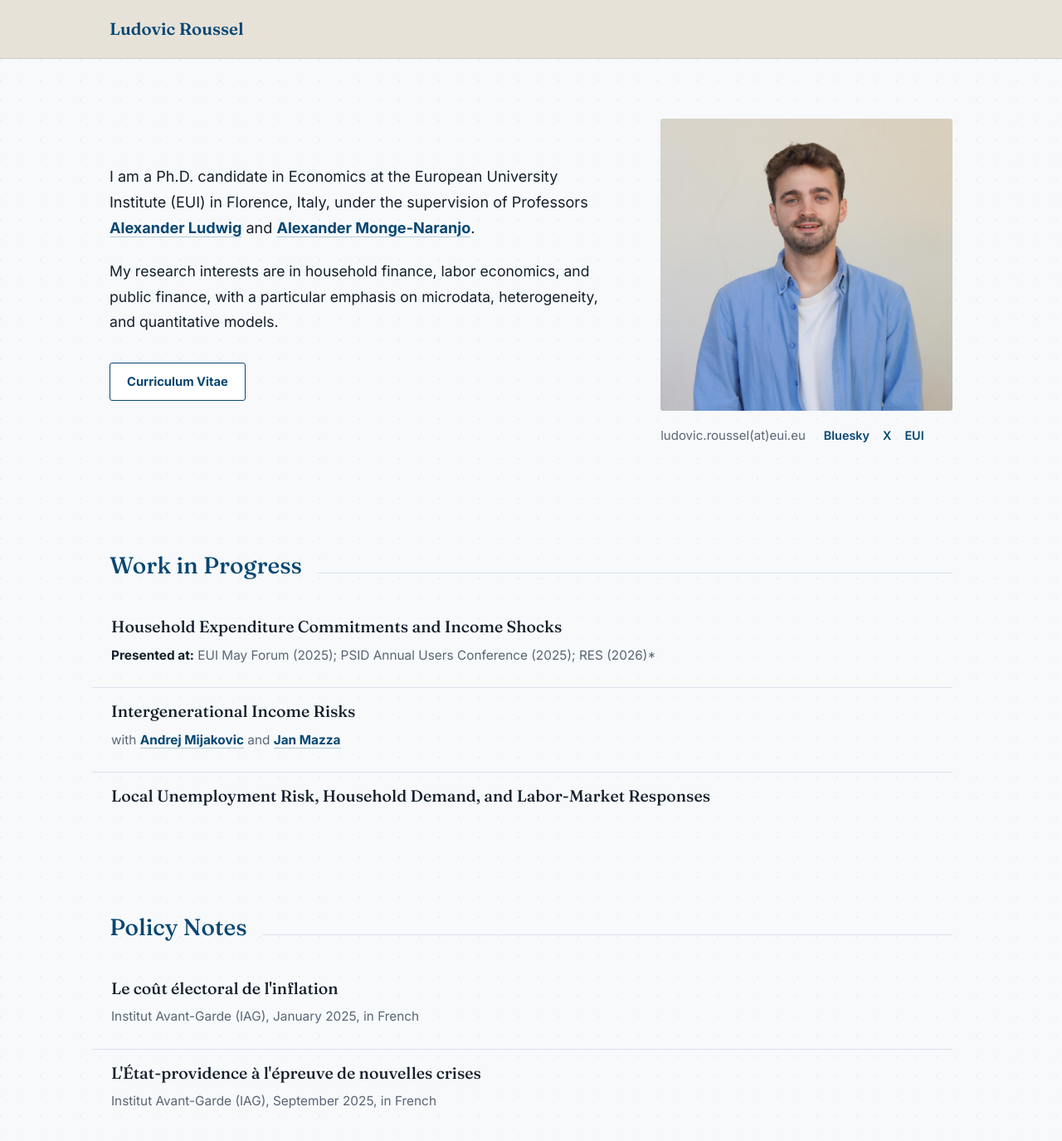
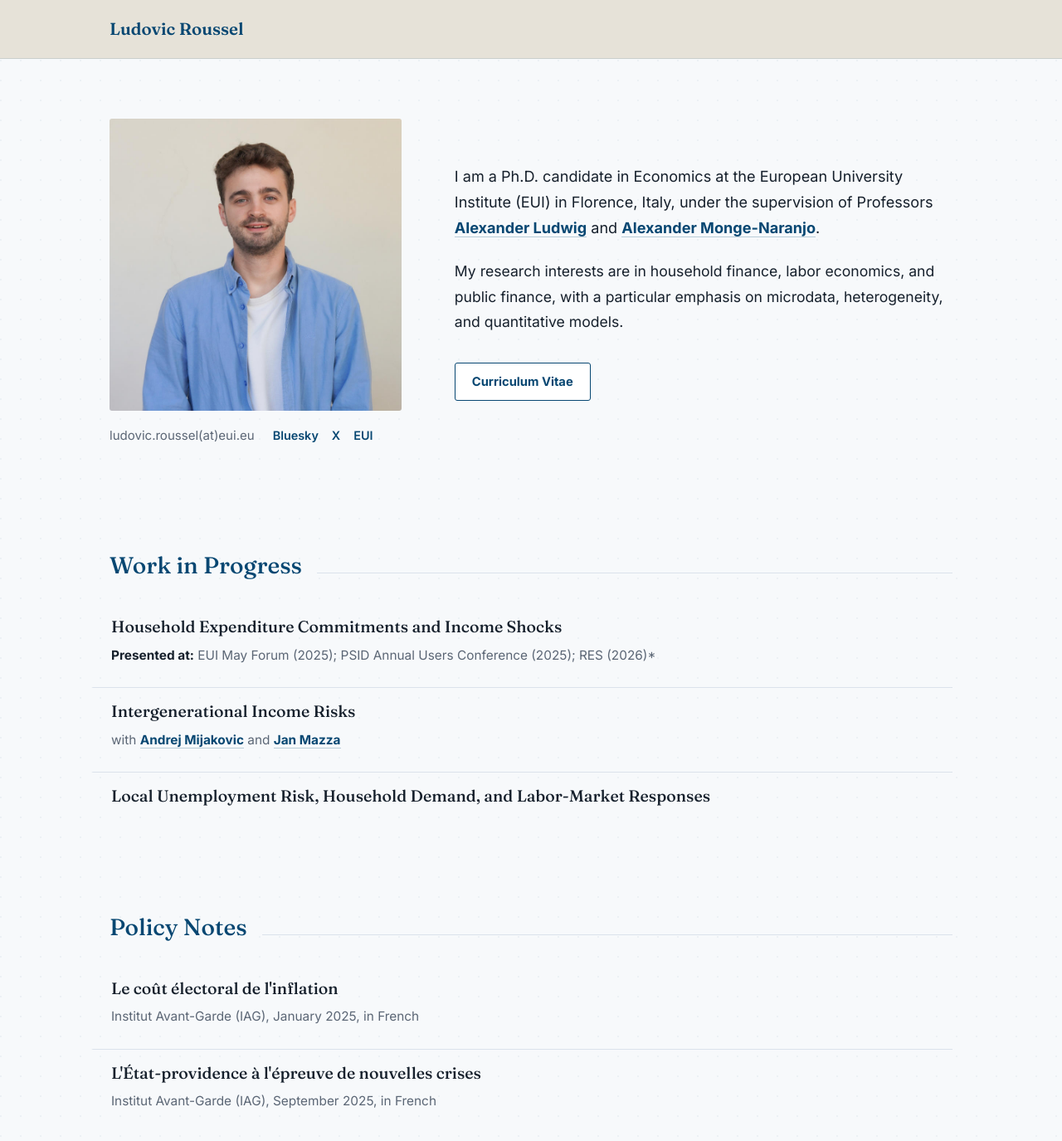
Before and after one commit to LudovicRoussel/ludovicroussel.github.io, a Jekyll site: the page built from index.md, in a window 1280 px wide and 1400 px high. Shown: the top 1375 px of the window at 83% size. Built offline with Jekyll 4.4.1, drawn with Linux system fonts in a browser that asks for light colours.

Commit message:
Remove favicon and invert hero layout

```diff
--- a/_includes/head.html
+++ b/_includes/head.html
@@ -60,8 +60,6 @@
  <link rel="stylesheet" href="{{ site.baseurl }}/assets/libs/bootstrap/bootstrap.min.css">
 <script defer src="{{ site.baseurl }}/assets/libs/fontawesome/all.min.js"></script>
 <link rel="stylesheet" href="{{ site.baseurl }}/assets/css/main.css?v={{ site.time | date: '%s' }}">
-  <link rel="apple-touch-icon" sizes="152x152" href="{{ site.baseurl }}/assets/apple-icon-152x152.png">
-<link rel="icon" type="image/png" href="{{ site.baseurl }}/assets/favicon.png">
   <link rel="preconnect" href="https://fonts.googleapis.com">
   <link rel="preconnect" href="https://fonts.gstatic.com" crossorigin>
   <link href="https://fonts.googleapis.com/css2?family=Fraunces:opsz,wght@9..144,400;9..144,500;9..144,600&family=Inter:wght@400;500;600;700&display=swap" rel="stylesheet">
--- a/_sass/site.scss
+++ b/_sass/site.scss
@@ -127,12 +127,13 @@ a:hover {
 
 .hero-grid {
   display: grid;
-  grid-template-columns: minmax(0, 1.45fr) minmax(260px, 0.85fr);
+  grid-template-columns: minmax(260px, 0.85fr) minmax(0, 1.45fr);
   gap: 64px;
   align-items: center;
 }
 
 .hero-copy {
+  grid-column: 2;
   padding-top: 0;
 }
 
@@ -231,7 +232,9 @@ a:hover {
 }
 
 .portrait-panel {
-  justify-self: end;
+  grid-column: 1;
+  grid-row: 1;
+  justify-self: start;
   max-width: 360px;
 }
 
@@ -475,10 +478,14 @@ p {
   }
 
   .hero-copy {
+    grid-column: 1;
+    grid-row: 2;
     padding-top: 0;
   }
 
   .portrait-panel {
+    grid-column: 1;
+    grid-row: 1;
     justify-self: start;
     max-width: 312px;
   }
```
